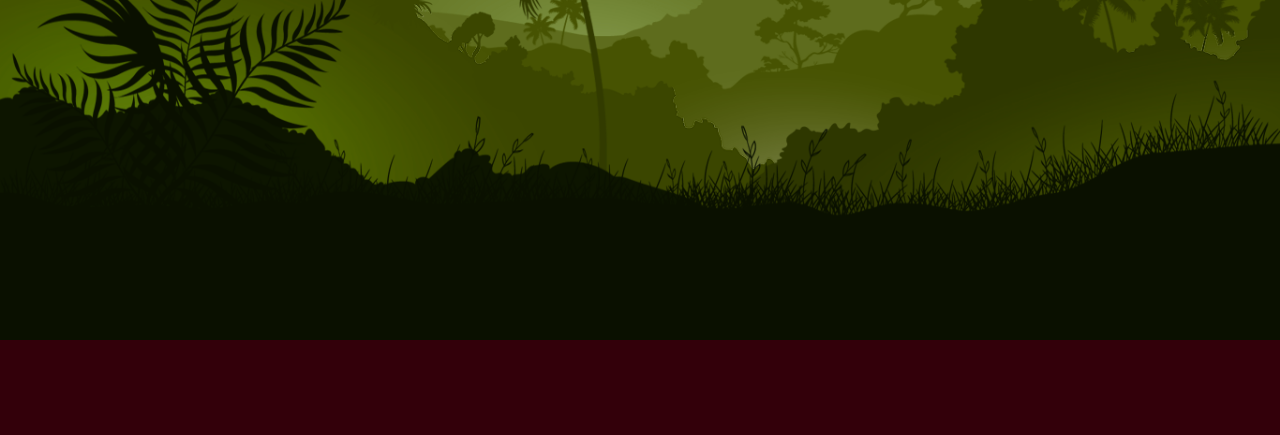
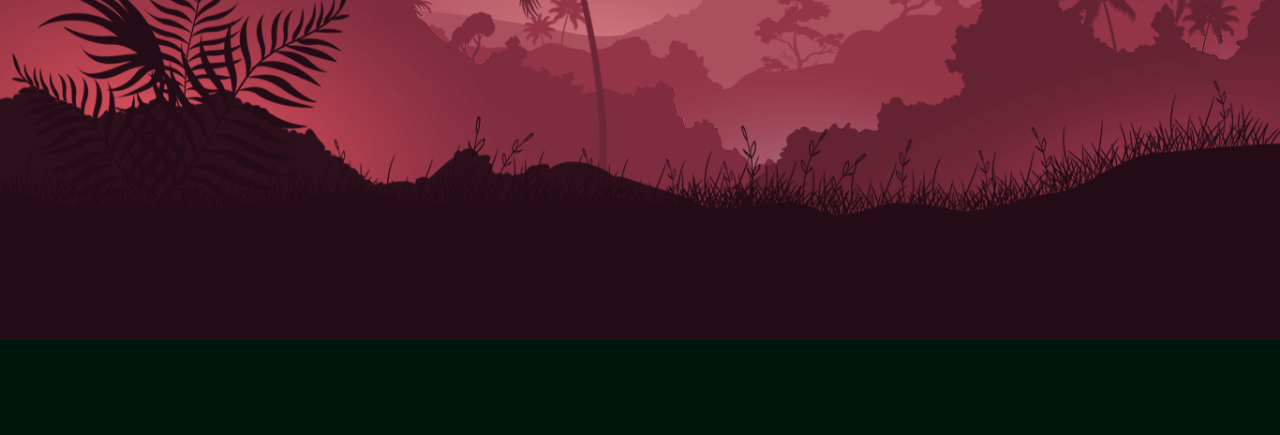
Before and after one commit to vijayasankar22/Parallax, a plain HTML site: page index.html in a window 1280 px wide. Shown: the part 460-895 px from the top of the page. Drawn offline with Linux system fonts and the light colour scheme.

Commit message:
Update style.css

```diff
--- a/style.css
+++ b/style.css
@@ -3,6 +3,8 @@
     padding: 0;
     box-sizing: border-box;
     font-family: 'poppins';
+    filter: hue-rotate(180deg);
+
 }
 
 body {
@@ -65,7 +67,7 @@ a:hover{
     left:0;
     width: 100%;
     pointer-events: none;
-   filter: hue-rotate(90deg);
+
 
 
 }
```
